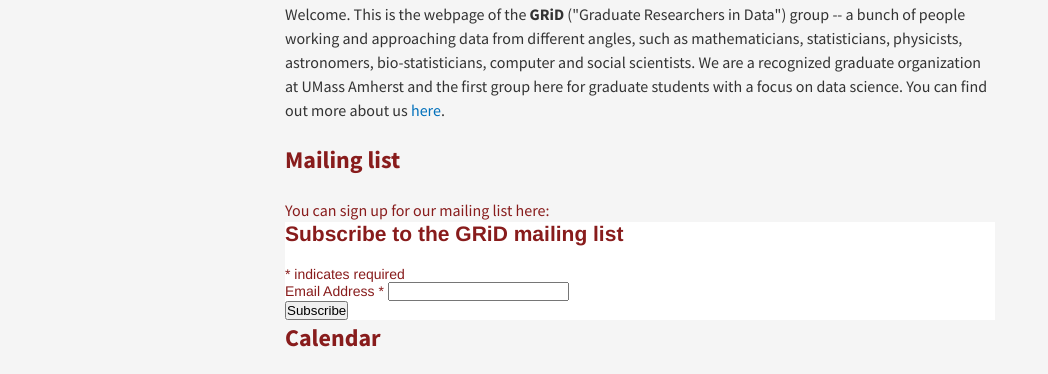
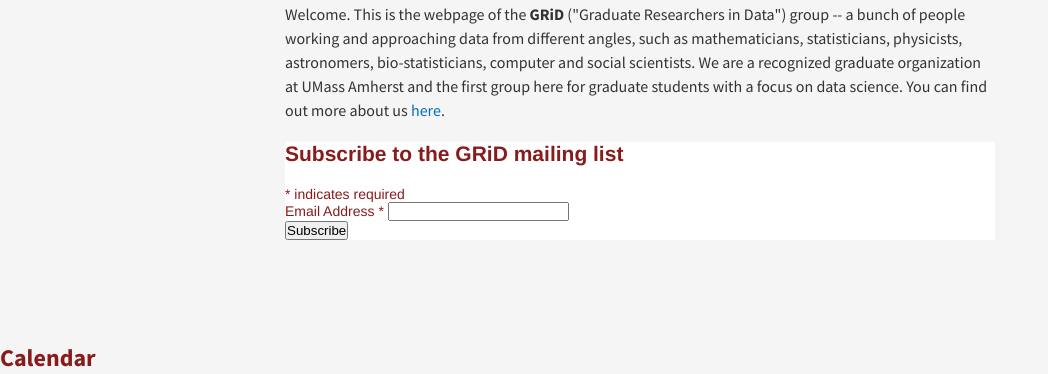
Before and after one commit to gridclub/gridclub.github.io, a Jekyll site: the page built from index.html, in a window 1280 px wide, cut to the strip 209-583 px from the top of the page. Shown: the whole strip, without its empty margins (0-1048 px from the left). Built offline with Jekyll 4.4.1, drawn with Linux system fonts in a browser that asks for light colours; nearby versions of some CDN libraries; comment, search, counter and statistics services are not loaded.

Commit message:
Edited Home page and calendar width.

```diff
--- a/index.html
+++ b/index.html
@@ -14,9 +14,6 @@
 	</p>
 </div>
 
-<h2>Mailing list</h2>
-<div>
-You can sign up for our mailing list here: <br>
 
 <!-- Begin MailChimp Signup Form -->
 <link href="//cdn-images.mailchimp.com/embedcode/classic-081711.css" rel="stylesheet" type="text/css">
@@ -48,34 +45,16 @@
                                                             <!--End mc_embed_signup-->
 </div>
 
-<!-- Commented this part out
-<h2> Recent news</h2>
-
-<div>
-
-<ul>
-<li>
-	<a href="http://gridclub.io/python-r-summer-workshop"> Python and R Summer Workshop 2016 </a>
-</li>
-</ul>
-
-</div>
--->
 
 <h2>Calendar</h2>
 
 <div>
 
-<iframe src="https://calendar.google.com/calendar/embed?showTitle=0&amp;showNav=0&amp;showPrint=0&amp;showTabs=0&amp;showCalendars=0&amp;mode=AGENDA&amp;height=400&amp;wkst=1&amp;bgcolor=%23cc0000&amp;src=6eu1qcuegsksushl8ah1pl48i0%40group.calendar.google.com&amp;color=%23125A12&amp;src=hd5p6nfl6p9mho2utmb48agperabr6ar%40import.calendar.google.com&amp;color=%235F6B02&amp;ctz=America%2FNew_York" style="border-width:0" width="500" height="400"
+<iframe src="https://calendar.google.com/calendar/embed?showTitle=0&amp;showNav=0&amp;showPrint=0&amp;showTabs=0&amp;showCalendars=0&amp;mode=AGENDA&amp;height=400&amp;wkst=1&amp;bgcolor=%23cc0000&amp;src=6eu1qcuegsksushl8ah1pl48i0%40group.calendar.google.com&amp;color=%23125A12&amp;src=hd5p6nfl6p9mho2utmb48agperabr6ar%40import.calendar.google.com&amp;color=%235F6B02&amp;ctz=America%2FNew_York" style="border-width:0" width="600" height="400"
     frameborder="0" scrolling="no"></iframe>
 
 </div>
 
-<!--
-<div>
-<a class="twitter-timeline"  href="https://twitter.com/UMassGRiD" data-widget-id="568481159206932480" width="700" height="400">Tweets by @UMassGRiD</a>
-                        <script>!function(d,s,id){var js,fjs=d.getElementsByTagName(s)[0],p=/^http:/.test(d.location)?'http':'https';if(!d.getElementById(id)){js=d.createElement(s);js.id=id;js.src=p+"://platform.twitter.com/widgets.js";fjs.parentNode.insertBefore(js,fjs);}}(document,"script","twitter-wjs");</script>
-</div>
--->
+
 
 </section>
```
